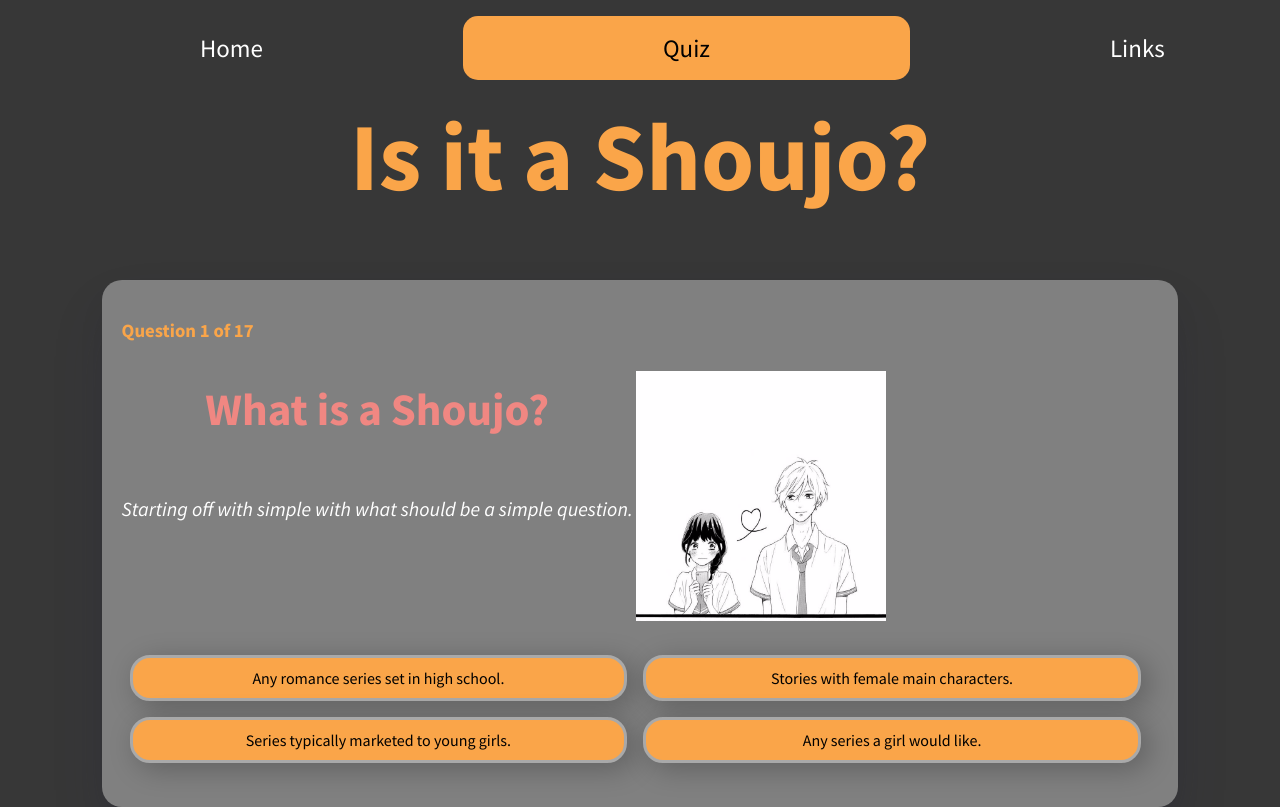
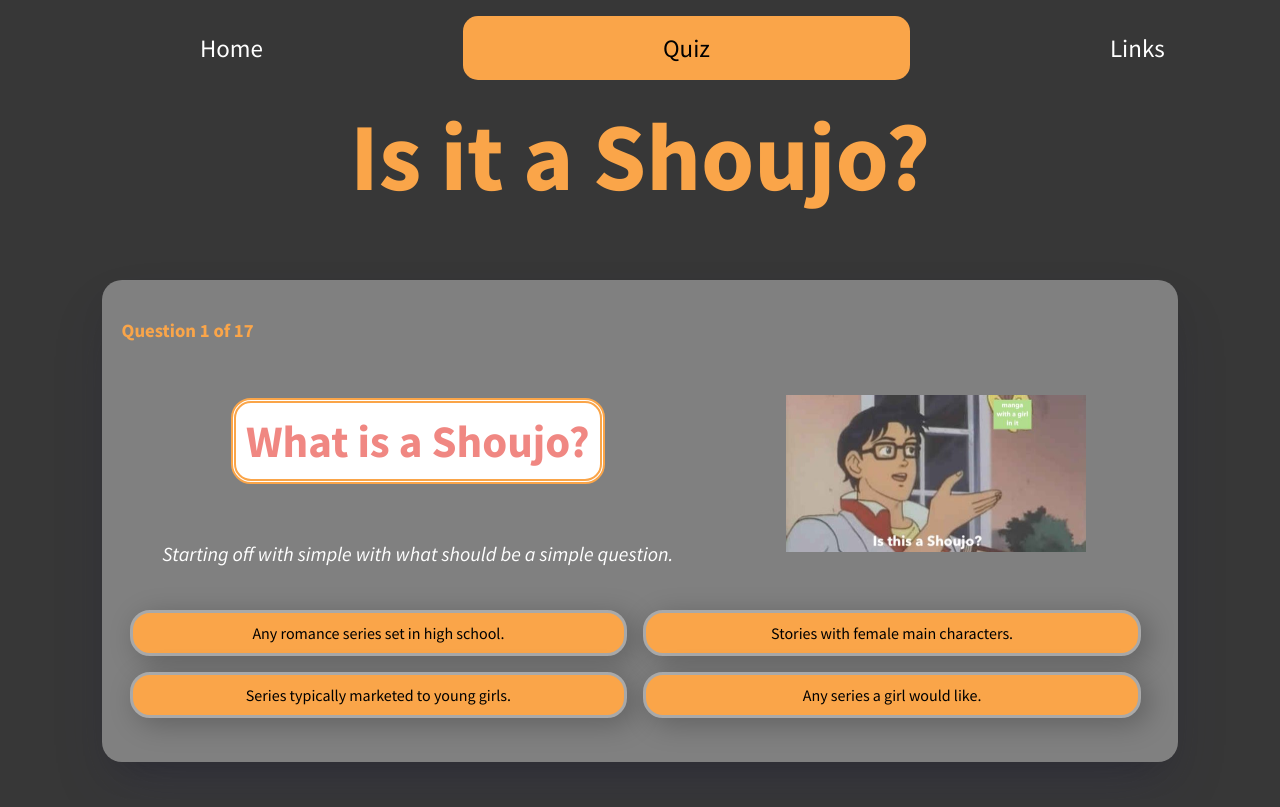
Before and after one commit to bbland1/Quiz-App, a React (Create React App) app: page /quiz in a window 1280 px wide. Shown: the top 807 px of the page. Built offline with nearby package versions, Linux system fonts and the light colour scheme.

Commit message:
added grid to quiz questions to get style wanted

```diff
--- a/public/styles.css
+++ b/public/styles.css
@@ -8,7 +8,7 @@ html {
 body {
   background-color: #373737ff;
   color: #faa549ff;
-  margin: 0;
+  margin: 0 auto;
 }
 
 .main-part {
@@ -93,33 +93,42 @@ nav li a:hover {
 
 .question-info {
   display: inline-grid;
-  grid-template-columns: 1fr 0.5fr;
-  grid-template-rows: 1fr 1fr;
-  margin: 10px auto;
+  width: 100%;
+  grid-template-columns: 1fr 0.75fr;
+  grid-template-rows: auto auto;
+  justify-items: center;
+  align-items: center;
 }
 
 .question-img {
-  width: 250px;
+  width: 300px;
   grid-column: 2/ 3;
   grid-row: 1 / span 2;
-  margin: 0 auto;
+  justify-self: center;
+  align-self: center;
 }
 
 .question-text {
   color: rgb(240, 135, 130);
+  background-color: white;
+  border: thick double #faa549ff;
+  border-radius: 20px;
   font-size: 45px;
-  margin: 0 auto;
   padding: 10px;
   text-align: center;
   grid-column: 1;
   grid-row: 1;
+  justify-self: center;
+  align-self: center;
 }
 
 .synopsis {
-  margin: 0 auto;
   font-size: 20px;
   grid-column: 1;
   grid-row: 2;
+  justify-self: center;
+  align-self: center;
+  text-align: center;
 }
 
 .answer-text ul {
--- a/src/Components/QuizItems/QuizQuestions.js
+++ b/src/Components/QuizItems/QuizQuestions.js
@@ -1,7 +1,7 @@
 const questions = [
   {
     img_alt: "A blushing girl holding her phone looking to the right at a blushing boy with a heart drawn between them.",
-    question_img: "images/lovesickellie.png",
+    question_img: "images/isitshoujo.jpg",
     questionText: "What is a Shoujo?",
     question_description: "Starting off with simple with what should be a simple question.",
     questionValue: 1,
```
Also changed, not shown: public/images/isitshoujo.jpg (added).
